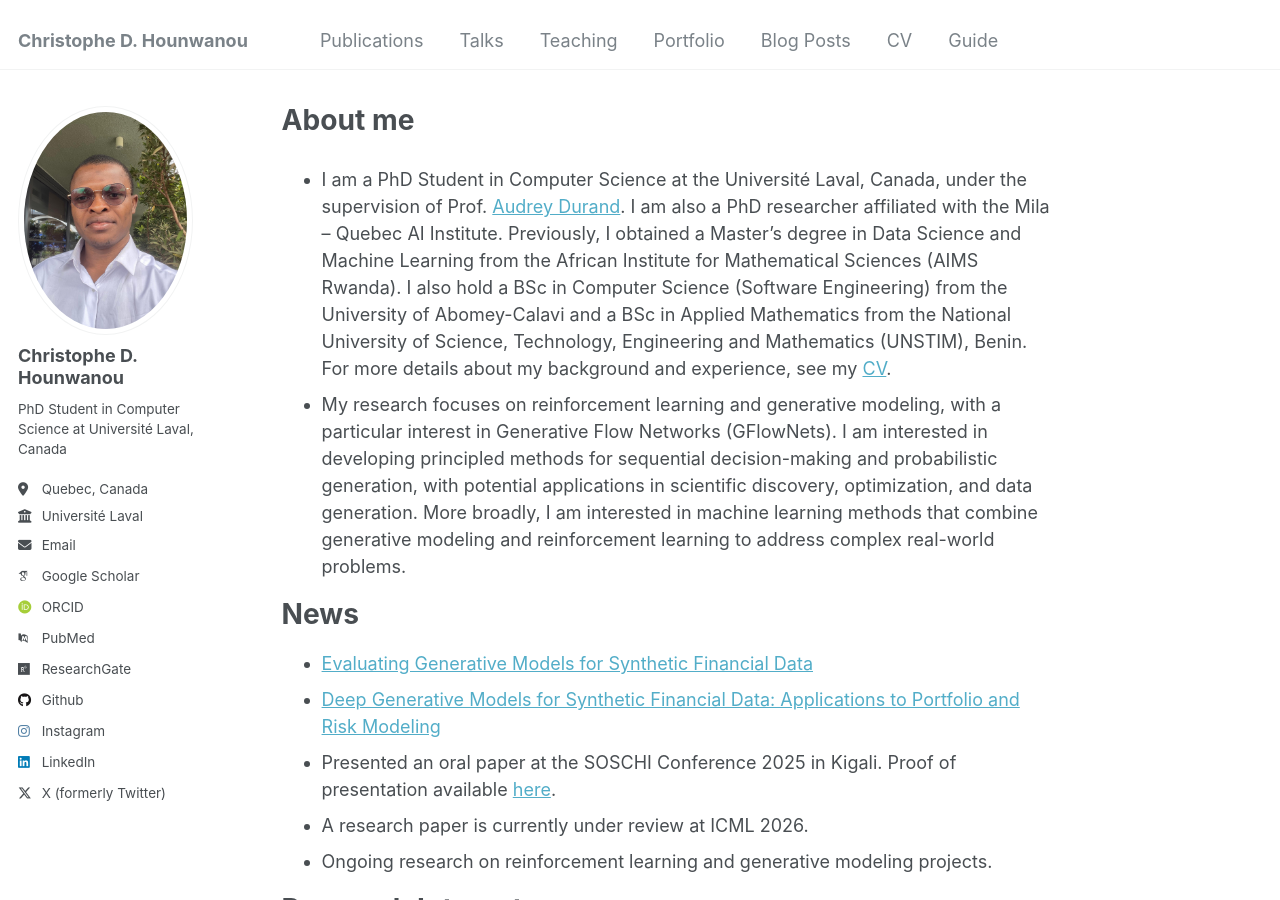
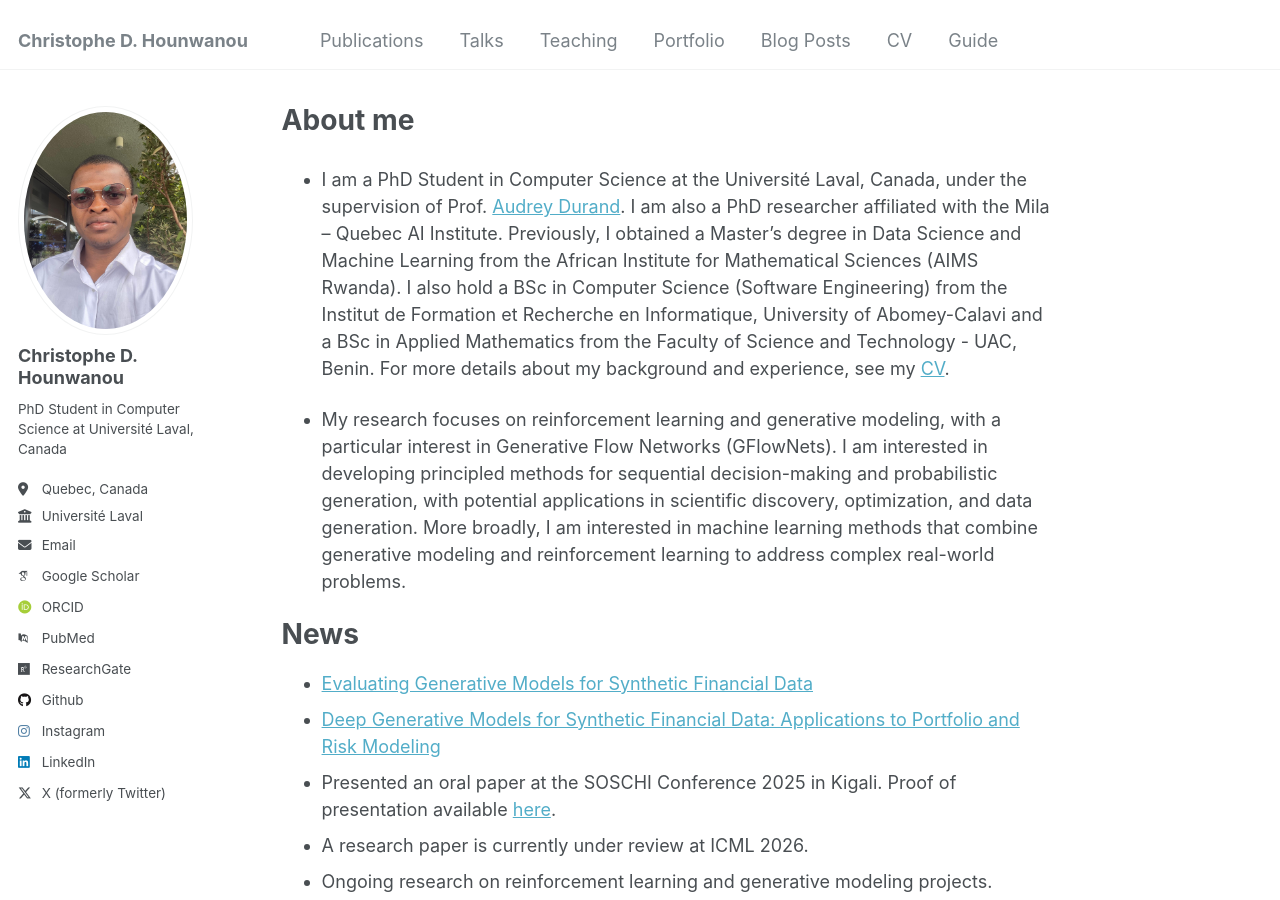
Before and after one commit to chrishounwanou/chrishounwanou.github.io, a Jekyll site: the page built from _pages/about.md, in a window 1280 px wide and 900 px high. Built offline with Jekyll 4.4.1, drawn with Linux system fonts in a browser that asks for light colours; some web fonts are replaced.

Commit message:
Revise educational background in about.md
Updated educational background details in the about page.

```diff
--- a/_pages/about.md
+++ b/_pages/about.md
@@ -6,7 +6,8 @@ redirect_from:
   - /about/
   - /about.html
 ---
-- I am a PhD Student in Computer Science at the Université Laval, Canada, under the supervision of Prof. [Audrey Durand](https://mila.quebec/fr/annuaire/audrey-durand). I am also a PhD researcher affiliated with the Mila – Quebec AI Institute. Previously, I obtained a Master's degree in Data Science and Machine Learning from the African Institute for Mathematical Sciences (AIMS Rwanda). I also hold a BSc in Computer Science (Software Engineering) from the University of Abomey-Calavi and a BSc in Applied Mathematics from the National University of Science, Technology, Engineering and Mathematics (UNSTIM), Benin. For more details about my background and experience, see my [CV](/files/Christophe_Hounwanou_CV.pdf).
+- I am a PhD Student in Computer Science at the Université Laval, Canada, under the supervision of Prof. [Audrey Durand](https://mila.quebec/fr/annuaire/audrey-durand). I am also a PhD researcher affiliated with the Mila – Quebec AI Institute. Previously, I obtained a Master's degree in Data Science and Machine Learning from the African Institute for Mathematical Sciences (AIMS Rwanda). I also hold a BSc in Computer Science (Software Engineering) from the Institut de Formation et Recherche en Informatique, University of Abomey-Calavi and a BSc in Applied Mathematics from the Faculty of Science and Technology - UAC, Benin. For more details about my background and experience, see my [CV](/files/Christophe_Hounwanou_CV.pdf).
+
 - My research focuses on reinforcement learning and generative modeling, with a particular interest in Generative Flow Networks (GFlowNets). I am interested in developing principled methods for sequential decision-making and probabilistic generation, with potential applications in scientific discovery, optimization, and data generation. More broadly, I am interested in machine learning methods that combine generative modeling and reinforcement learning to address complex real-world problems.
 
 News
```
